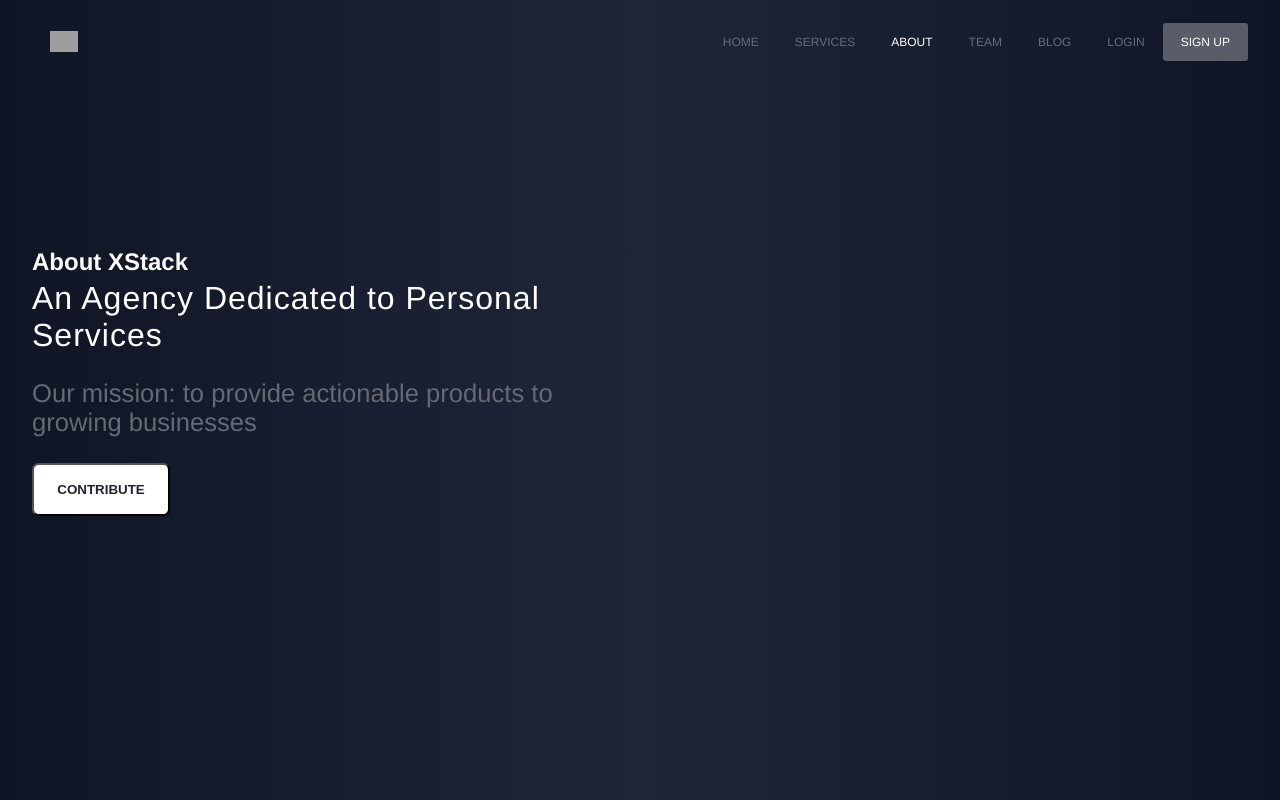
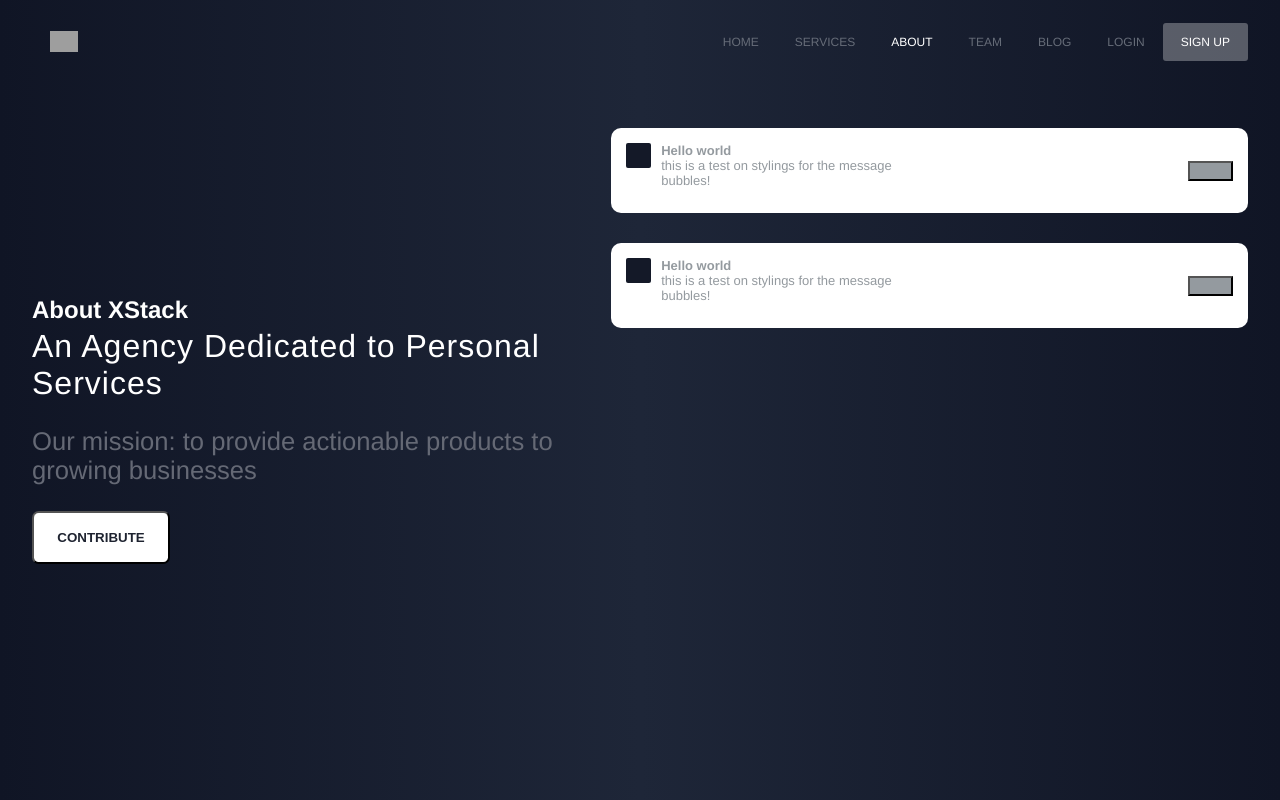
Before and after one commit to SKEPDIMI/XStack, a Vue app: page /#/about in a window 1280 px wide. Shown: the top 800 px of the page. Built offline with nearby package versions, Linux system fonts and the light colour scheme; grey boxes are pictures that could not be loaded; what ks-vue-scrollmagic would draw is missing.

Commit message:
Added sample message bubbles

```diff
--- a/src/assets/common.css
+++ b/src/assets/common.css
@@ -4,7 +4,7 @@
   background: linear-gradient(to right, #101525 0%,#1e2638 50%,#101525 100%);
 }
 .main {
-  margin-top: 5em;
+  margin-top: 8em;
   min-height: 75vh;
   display: flex;
   flex-direction: row;
--- a/src/views/About.vue
+++ b/src/views/About.vue
@@ -14,7 +14,22 @@
       </div>
       <div class="chat-container">
         <div class="chat-bubble">
-
+          <div class="thumbnail">
+          </div>
+          <div class="content">
+            <div class="header">Hello world</div>
+            <div class="text">this is a test on stylings for the message bubbles!</div>
+          </div>
+          <button></button>
+        </div>
+        <div class="chat-bubble">
+          <div class="thumbnail">
+          </div>
+          <div class="content">
+            <div class="header">Hello world</div>
+            <div class="text">this is a test on stylings for the message bubbles!</div>
+          </div>
+          <button></button>
         </div>
       </div>
     </div>
@@ -71,6 +86,9 @@ export default {
 </script>
 
 <style scoped>
+.wrapper {
+  background: linear-gradient(to bottom right #1e2330 0%, #141928 100%);
+}
 .body {
   background-color: transparent;
   text-align: center;
@@ -87,8 +105,52 @@ export default {
 }
 .chat-container {
   display: flex;
+  flex-direction: column;
+
+  /* To make it the same height as the parent*/
+  align-self: stretch;
+  flex: 1;
+  padding-left: 2em;
+  align-items: flex-start;
+  justify-content: flex-start;
 }
 .chat-bubble {
+  width: 100%;
+  border-radius: 10px;
   background-color: white;
+  padding: 1.5em;
+  color: #949a9f;
+  margin-bottom: 3em;
+
+  display: inline-flex;
+  align-items: flex-start;
+  justify-content: space-between;
+  font-size: x-small;
+}
+.chat-bubble .thumbnail {
+  border-radius: 2px;
+  height: 25px;
+  width: 25px;
+  background: #141928;
+}
+.chat-bubble .content {
+  flex: 1;
+  text-align: left;
+  margin: 0 10px;
+  font-size: small;
+}
+
+.chat-bubble .content .header {
+  font-weight: 600;
+}
+.chat-bubble .content .text {
+  min-height: 40px;
+  max-width: 50%;
+}
+.chat-bubble button {
+  width: 45px;
+  height: 20px;
+  background-color: #949a9f;
+  align-self: center;
 }
 </style>
```
